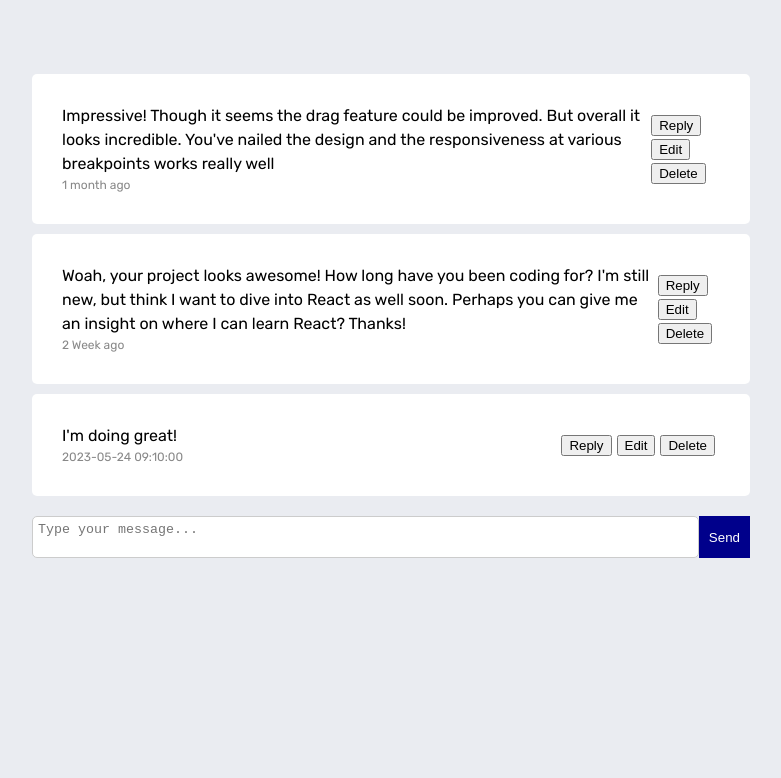
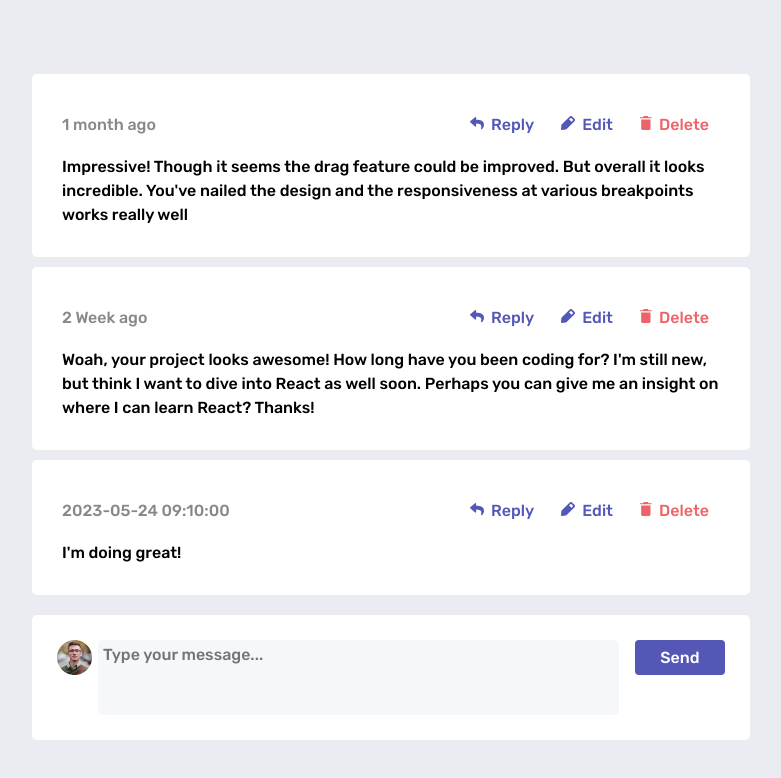
Before and after one commit to Leader254/Comment-Section-App, a React (Vite) app: page / in a window 1280 px wide. Shown: the top 778 px of the page, without its empty margins (249-1030 px from the left). Built offline with nearby package versions, Linux system fonts and the light colour scheme.

Commit message:
added the icons

```diff
--- a/src/App.css
+++ b/src/App.css
@@ -1,9 +1,14 @@
-@import url('https://fonts.googleapis.com/css2?family=Rubik:wght@400;500;700&display=swap');
-
+@import url("https://fonts.googleapis.com/css2?family=Rubik:wght@400;500;700&display=swap");
+*{
+  font-family: "Rubik", sans-serif;
+  font-size: 1rem;
+  font-weight: 500;
+}
 .app {
   max-width: 750px;
   margin: 0 auto;
   padding: 50px;
+
 }
 
 .messages {
@@ -16,7 +21,7 @@
   align-items: center;
   border-radius: 5px;
   margin-bottom: 10px;
-  font-family: 'Rubik', sans-serif;
+  font-family: "Rubik", sans-serif;
   background: #fff;
   padding: 30px;
 }
@@ -28,7 +33,10 @@
 .message-content p {
   margin: 0;
 }
-
+.message-actions {
+  display: flex;
+  justify-content: flex-end;
+}
 .message-content .reply {
   font-style: italic;
   color: #888;
@@ -39,10 +47,12 @@
   font-style: italic;
   color: #888;
 }
-
-.message-content .time {
-  font-size: 12px;
-  color: #888;
+.icons-and-time{
+  display: flex;
+  flex-direction: row;
+  justify-content: space-between;
+  align-items: center;
+  margin-bottom: 10px;
 }
 
 .message-actions button {
@@ -52,21 +62,31 @@
 .input-area {
   display: flex;
   margin-top: 20px;
+  background-color: white;
+  padding: 25px;
+  border-radius: 5px;
 }
 
 .input-area textarea {
   flex-grow: 1;
+  color: hsl(211, 10%, 45%);
   resize: none;
   padding: 5px;
-  border: 1px solid #ccc;
+  height: 65px;
+  border: none;
+  background-color: hsl(211, 33%, 97%);
   border-radius: 5px;
 }
 
 .input-area button {
   padding: 5px 10px;
-  background-color: darkblue;
+  background-color: hsl(238, 40%, 52%);
   color: #fff;
   border: none;
+  width: 90px;
+  margin-left: 1rem;
+  border-radius: 4px;
+  height: 35px;
   cursor: pointer;
 }
 
@@ -156,19 +176,43 @@
 .cancel-btn {
   background-color: hsl(211, 10%, 45%);
 }
-
+.edit-btn {
+  background-color: white;
+  border: none;
+  margin: 10px;
+  color: #5357b6;
+}
 .delete-btn {
   background-color: hsl(358, 79%, 66%);
+  border: none;
+}
+.delete-btn2 {
+  background-color: white;
+  border: none;
+  margin: 10px;
+  color: hsl(358, 79%, 66%);
+}
+svg{
+  margin-right: 7px;
 }
 .replied-message {
   margin-left: 20px;
 }
+.reply-btn {
+  color: #5357b6;
+  background-color: white;
+  border: none;
+}
 
 .reply {
-  font-weight: bold;
+  background-color: #5357b6;
 }
 
 .nested-reply {
   margin-left: 20px;
   font-style: italic;
 }
+.main2 {
+  display: flex;
+  flex-direction: column;
+}
--- a/src/Components/ChatApp.jsx
+++ b/src/Components/ChatApp.jsx
@@ -22,12 +22,12 @@ const ChatApp = () => {
     setMessages([...messages, newMessage]);
   };
 
-  const handleReply = (id, reply) => {
-    const updatedMessages = messages.map((message) =>
-      message.id === id ? { ...message, reply } : message
-    );
-    setMessages(updatedMessages);
-  };
+  // const handleReply = (id, reply) => {
+  //   const updatedMessages = messages.map((message) =>
+  //     message.id === id ? { ...message, reply } : message
+  //   );
+  //   setMessages(updatedMessages);
+  // };
 
   const handleDelete = (id) => {
     const updatedMessages = messages.filter((message) => message.id !== id);
@@ -48,7 +48,7 @@ const ChatApp = () => {
           <Message
             key={message.id}
             message={message}
-            onReply={handleReply}
+            // onReply={handleReply}
             onDelete={handleDelete}
             onEdit={handleEdit}
           />
--- a/src/Components/Message.jsx
+++ b/src/Components/Message.jsx
@@ -1,13 +1,13 @@
 /* eslint-disable react/prop-types */
-import { useState } from 'react';
+import { useState } from "react";
 
 const Message = ({ message, onReply, onDelete, onEdit }) => {
-  const [reply, setReply] = useState('');
+  const [reply, setReply] = useState("");
   const [showModal, setShowModal] = useState(false);
   const [deletionID, setDeletionID] = useState(undefined);
   const [editMode, setEditMode] = useState(false);
-  const [commentValue, setCommentValue] = useState('');
-  const [replyingToReply, setReplyingToReply] = useState('');
+  const [commentValue, setCommentValue] = useState("");
+  const [replyingToReply, setReplyingToReply] = useState("");
 
   const handleReply = () => {
     const updatedMessage = {
@@ -22,8 +22,8 @@ const Message = ({ message, onReply, onDelete, onEdit }) => {
     };
 
     onReply(updatedMessage);
-    setReply('');
-    setReplyingToReply('');
+    setReply("");
+    setReplyingToReply("");
   };
 
   const handleDelete = (id) => {
@@ -51,7 +51,7 @@ const Message = ({ message, onReply, onDelete, onEdit }) => {
     e.preventDefault();
     onEdit(message.id, commentValue);
     setEditMode(false);
-    setCommentValue('');
+    setCommentValue("");
   };
 
   return (
@@ -74,7 +74,44 @@ const Message = ({ message, onReply, onDelete, onEdit }) => {
             </form>
           </div>
         ) : (
-          <>
+        <div className="main2">
+        <div className="icons-and-time">
+            <div className="timestamp">
+            <p style={{color:" #888"}} className="time">{message.timestamp}</p>
+            </div>
+        <div className="message-actions">
+        <button className="reply-btn" onClick={() => setReplyingToReply(message.id)}>
+          <svg width="14" height="13" xmlns="http://www.w3.org/2000/svg">
+            <path
+              d="M.227 4.316 5.04.16a.657.657 0 0 1 1.085.497v2.189c4.392.05 7.875.93 7.875 5.093 0 1.68-1.082 3.344-2.279 4.214-.373.272-.905-.07-.767-.51 1.24-3.964-.588-5.017-4.829-5.078v2.404c0 .566-.664.86-1.085.496L.227 5.31a.657.657 0 0 1 0-.993Z"
+              fill="#5357B6"
+            />
+          </svg>
+          Reply
+        </button>
+        <button className="edit-btn" onClick={handleEdit}>
+          <svg width="14" height="14" xmlns="http://www.w3.org/2000/svg">
+            <path
+              d="M13.479 2.872 11.08.474a1.75 1.75 0 0 0-2.327-.06L.879 8.287a1.75 1.75 0 0 0-.5 1.06l-.375 3.648a.875.875 0 0 0 .875.954h.078l3.65-.333c.399-.04.773-.216 1.058-.499l7.875-7.875a1.68 1.68 0 0 0-.061-2.371Zm-2.975 2.923L8.159 3.449 9.865 1.7l2.389 2.39-1.75 1.706Z"
+              fill="#5357B6"
+            />
+          </svg>
+          Edit
+        </button>
+        <button className="delete-btn2" onClick={() => handleDelete(message.id)}>
+          <svg width="12" height="14" xmlns="http://www.w3.org/2000/svg">
+            <path
+              d="M1.167 12.448c0 .854.7 1.552 1.555 1.552h6.222c.856 0 1.556-.698 1.556-1.552V3.5H1.167v8.948Zm10.5-11.281H8.75L7.773 0h-3.88l-.976 1.167H0v1.166h11.667V1.167Z"
+              fill="#ED6368"
+            />
+          </svg>
+          Delete
+        </button>
+      </div>
+          </div>
+
+
+
             <p>{message.content}</p>
             {message.replies &&
               message.replies.map((reply) => (
@@ -88,7 +125,7 @@ const Message = ({ message, onReply, onDelete, onEdit }) => {
                     ))}
                 </div>
               ))}
-            <p className="time">{message.timestamp}</p>
+
             {replyingToReply === message.id && (
               <div className="reply-container">
                 <textarea
@@ -99,22 +136,19 @@ const Message = ({ message, onReply, onDelete, onEdit }) => {
                 <button onClick={handleReply}>Send Reply</button>
               </div>
             )}
-          </>
+          </div>
         )}
       </div>
-      <div className="message-actions">
-        <button onClick={() => setReplyingToReply(message.id)}>Reply</button>
-        <button onClick={handleEdit}>Edit</button>
-        <button onClick={() => handleDelete(message.id)}>Delete</button>
-      </div>
+
+      {/* mesaage actions */}
 
       {showModal && deletionID !== undefined && (
         <div className="delete-confirmation-wrapper">
           <div className="delete-container">
             <div className="title">Delete comment</div>
             <div className="confirmation-message">
-              Are you sure you want to delete this comment? This will remove the comment and cannot
-              be undone.
+              Are you sure you want to delete this comment? This will remove the
+              comment and cannot be undone.
             </div>
             <div className="btn-container">
               <button className="cancel-btn" onClick={handleCancelDelete}>
--- a/src/Components/MessageForm.jsx
+++ b/src/Components/MessageForm.jsx
@@ -1,5 +1,6 @@
 /* eslint-disable react/prop-types */
 import { useState } from 'react';
+import julio from '../images/avatars/image-juliusomo.webp'
 
 const MessageForm = ({ onSend }) => {
   const [inputValue, setInputValue] = useState('');
@@ -12,7 +13,9 @@ const MessageForm = ({ onSend }) => {
   };
 
   return (
-    <div className="input-area">
+
+    <div  className="input-area">
+      <img style={{height:"35px",marginRight:"6px"}} src={julio} alt="" />
       <textarea
         value={inputValue}
         onChange={(e) => setInputValue(e.target.value)}
--- a/src/data.json
+++ b/src/data.json
@@ -3,7 +3,7 @@
       "id": "1",
       "content": "Impressive! Though it seems the drag feature could be improved. But overall it looks incredible. You've nailed the design and the responsiveness at various breakpoints works really well",
       "timestamp": "1 month ago",
-      "reply": ""
+      "reply": "hello today"
     },
     {
       "id": "2",
```
